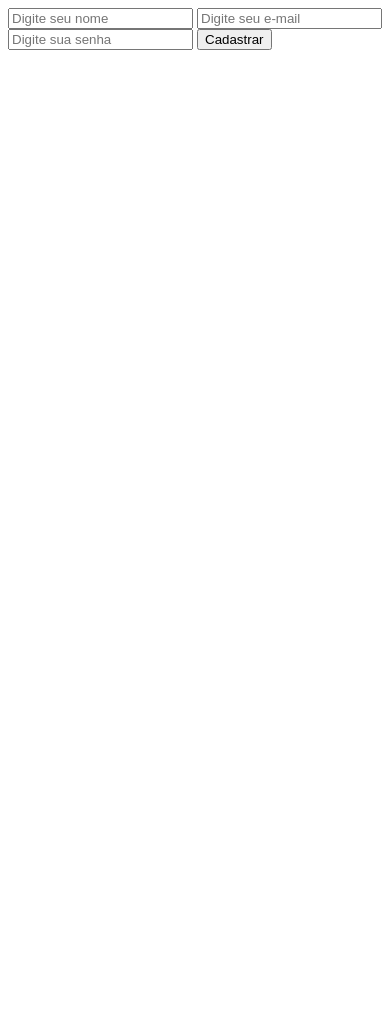
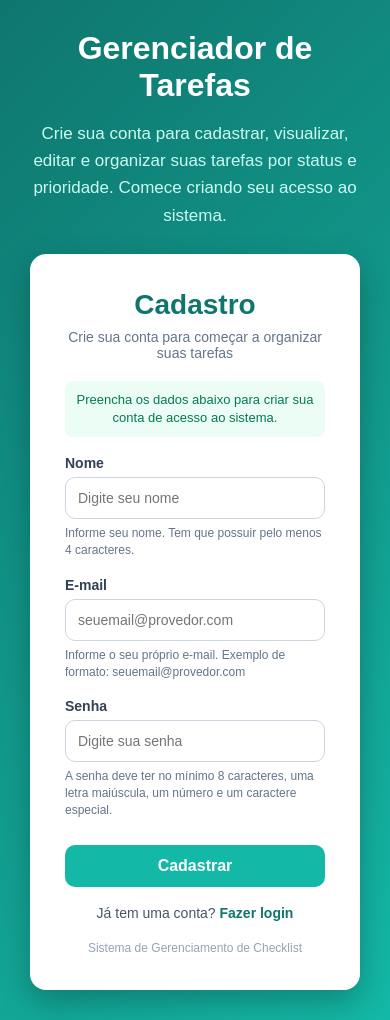
Before and after one commit to gustavobrazdev/sistema-gerenciamento-tarefas, a Flask app: page /cadastro in a window 390 px wide. Before the commit the page ends 50 px from the top, so only its background shows below. Run offline with Flask 3, Linux system fonts and the light colour scheme; parts of the project's set-up code (start-up, migrations or seed data) failed here and were passed over.

Commit message:
feat: implementa login de usuário

```diff
--- a/src/app.py
+++ b/src/app.py
@@ -8,7 +8,7 @@ app.register_blueprint(auth_bp)
 
 @app.route("/")
 def home():
-    return redirect(url_for("auth.cadastro"))
+    return redirect(url_for("auth.login"))
 
 
 if __name__ == "__main__":
--- a/src/routes/auth_routes.py
+++ b/src/routes/auth_routes.py
@@ -1,5 +1,5 @@
 from flask import Blueprint, render_template, request
-from services.usuarios_service import cadastrar_usuario
+from services.usuarios_service import cadastrar_usuario, logar_usuario
 
 auth_bp = Blueprint("auth", __name__)
 
@@ -15,3 +15,15 @@ def cadastro():
         return resultado
 
     return render_template("cadastro.html")
+
+
+@auth_bp.route("/login", methods=["GET", "POST"])
+def login():
+    if request.method == "POST":
+        email = request.form["email"]
+        senha = request.form["senha"]
+
+        resultado = logar_usuario(email, senha)
+        return resultado
+
+    return render_template("login.html")
--- a/src/templates/cadastro.html
+++ b/src/templates/cadastro.html
@@ -1,7 +1,236 @@
-<form method="POST" action="/cadastro">
-    <input type="text" name="nome" placeholder="Digite seu nome" required>
-    <input type="email" name="email" placeholder="Digite seu e-mail" required>
-    <input type="password" name="senha" placeholder="Digite sua senha" required>
+<!DOCTYPE html>
+<html lang="pt-BR">
+<head>
+    <meta charset="UTF-8">
+    <meta name="viewport" content="width=device-width, initial-scale=1.0">
+    <title>Cadastro | Gerenciador de Tarefas</title>
 
-    <button type="submit">Cadastrar</button>
-</form>
+    <style>
+        * {
+            box-sizing: border-box;
+            margin: 0;
+            padding: 0;
+            font-family: Arial, sans-serif;
+        }
+
+        body {
+            min-height: 100vh;
+            background: linear-gradient(135deg, #0f766e, #14b8a6);
+        }
+
+        .page {
+            min-height: 100vh;
+            display: flex;
+            justify-content: center;
+            align-items: center;
+            gap: 45px;
+            padding: 30px;
+        }
+
+        .apresentacao {
+            max-width: 430px;
+            color: #ffffff;
+        }
+
+        .apresentacao h1 {
+            font-size: 42px;
+            margin-bottom: 16px;
+        }
+
+        .apresentacao p {
+            font-size: 17px;
+            line-height: 1.6;
+            color: #ccfbf1;
+        }
+
+        .container {
+            width: 380px;
+            background-color: #ffffff;
+            padding: 35px;
+            border-radius: 16px;
+            box-shadow: 0 12px 30px rgba(0, 0, 0, 0.25);
+        }
+
+        .titulo {
+            text-align: center;
+            margin-bottom: 20px;
+        }
+
+        .titulo h2 {
+            color: #0f766e;
+            font-size: 28px;
+            margin-bottom: 8px;
+        }
+
+        .titulo p {
+            color: #64748b;
+            font-size: 14px;
+        }
+
+        .mensagem-info {
+            background-color: #ecfdf5;
+            color: #047857;
+            padding: 10px;
+            border-radius: 8px;
+            font-size: 13px;
+            margin-bottom: 18px;
+            text-align: center;
+            line-height: 1.4;
+        }
+
+        .grupo-input {
+            margin-bottom: 18px;
+        }
+
+        .grupo-input label {
+            display: block;
+            margin-bottom: 6px;
+            font-weight: bold;
+            color: #334155;
+            font-size: 14px;
+        }
+
+        .grupo-input input {
+            width: 100%;
+            padding: 12px;
+            border: 1px solid #cbd5e1;
+            border-radius: 10px;
+            outline: none;
+            font-size: 14px;
+        }
+
+        .grupo-input input:focus {
+            border-color: #14b8a6;
+            box-shadow: 0 0 0 2px rgba(20, 184, 166, 0.15);
+        }
+
+        .aviso {
+            display: block;
+            margin-top: 6px;
+            font-size: 12px;
+            color: #64748b;
+            line-height: 1.4;
+        }
+
+        button {
+            width: 100%;
+            padding: 12px;
+            background-color: #14b8a6;
+            color: #ffffff;
+            border: none;
+            border-radius: 10px;
+            font-size: 16px;
+            font-weight: bold;
+            cursor: pointer;
+            margin-top: 8px;
+        }
+
+        button:hover {
+            background-color: #0f766e;
+        }
+
+        .link {
+            text-align: center;
+            margin-top: 18px;
+            font-size: 14px;
+            color: #475569;
+        }
+
+        .link a {
+            color: #0f766e;
+            text-decoration: none;
+            font-weight: bold;
+        }
+
+        .link a:hover {
+            text-decoration: underline;
+        }
+
+        .rodape {
+            text-align: center;
+            margin-top: 20px;
+            font-size: 12px;
+            color: #94a3b8;
+        }
+
+        @media (max-width: 800px) {
+            .page {
+                flex-direction: column;
+                gap: 25px;
+            }
+
+            .apresentacao {
+                text-align: center;
+            }
+
+            .apresentacao h1 {
+                font-size: 32px;
+            }
+
+            .container {
+                width: 100%;
+                max-width: 380px;
+            }
+        }
+    </style>
+</head>
+<body>
+    <main class="page">
+        <section class="apresentacao">
+            <h1>Gerenciador de Tarefas</h1>
+            <p>
+                Crie sua conta para cadastrar, visualizar, editar e organizar suas tarefas por status e prioridade.
+                Comece criando seu acesso ao sistema.
+            </p>
+        </section>
+
+        <div class="container">
+            <div class="titulo">
+                <h2>Cadastro</h2>
+                <p>Crie sua conta para começar a organizar suas tarefas</p>
+            </div>
+
+            <div class="mensagem-info">
+                Preencha os dados abaixo para criar sua conta de acesso ao sistema.
+            </div>
+
+            <form method="POST" action="/cadastro">
+                <div class="grupo-input">
+                    <label for="nome">Nome</label>
+                    <input type="text" id="nome" name="nome" placeholder="Digite seu nome" required>
+                    <small class="aviso">
+                        Informe seu nome. Tem que possuir pelo menos 4 caracteres.
+                    </small>
+                </div>
+
+                <div class="grupo-input">
+                    <label for="email">E-mail</label>
+                    <input type="email" id="email" name="email" placeholder="seuemail@provedor.com" required>
+                    <small class="aviso">
+                        Informe o seu próprio e-mail. Exemplo de formato: seuemail@provedor.com
+                    </small>
+                </div>
+
+                <div class="grupo-input">
+                    <label for="senha">Senha</label>
+                    <input type="password" id="senha" name="senha" placeholder="Digite sua senha" required>
+                    <small class="aviso">
+                        A senha deve ter no mínimo 8 caracteres, uma letra maiúscula, um número e um caractere especial.
+                    </small>
+                </div>
+
+                <button type="submit">Cadastrar</button>
+            </form>
+
+            <p class="link">
+                Já tem uma conta?
+                <a href="/login">Fazer login</a>
+            </p>
+
+            <p class="rodape">
+                Sistema de Gerenciamento de Checklist
+            </p>
+        </div>
+    </main>
+</body>
+</html>
--- a/src/validators/usuario_validator.py
+++ b/src/validators/usuario_validator.py
@@ -46,3 +46,9 @@ def criptografar_senha(senha:str):
     senhaBytes = senha.encode('utf-8')
     senhaHash = bcrypt.hashpw(senhaBytes, bcrypt.gensalt())
     return senhaHash.decode('utf-8')
+
+def verificar_senha(senha_digitada: str, senha_hash: str):
+    senha_digitada_bytes = senha_digitada.encode("utf-8")
+    senha_hash_bytes = senha_hash.encode("utf-8")
+
+    return bcrypt.checkpw(senha_digitada_bytes, senha_hash_bytes)
```
Also changed, not shown: src/database/usuario_repository.py (+17 -0 lines), src/services/usuarios_service.py (+20 -2 lines), src/templates/login.html (+228 -0 lines).
